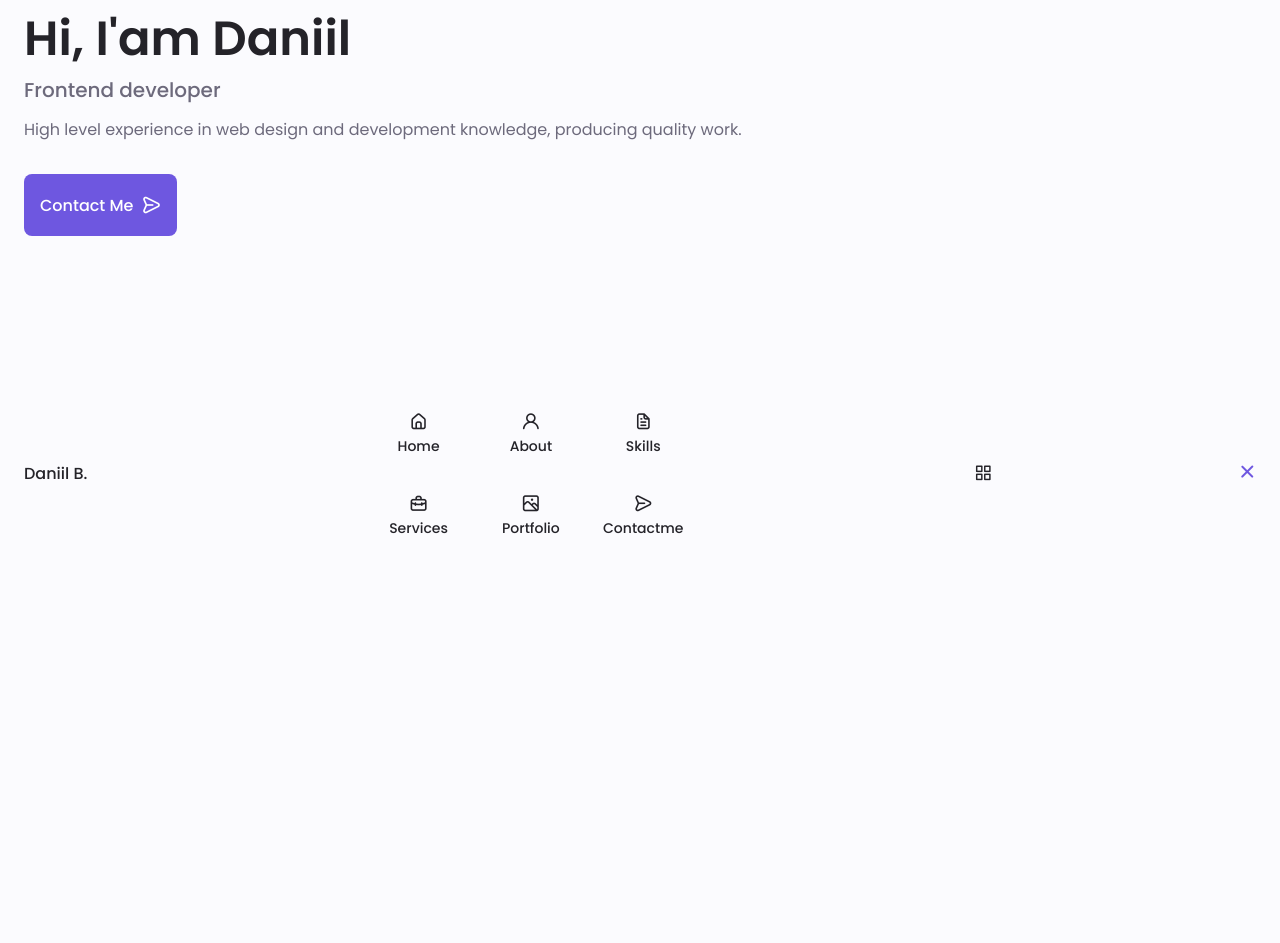
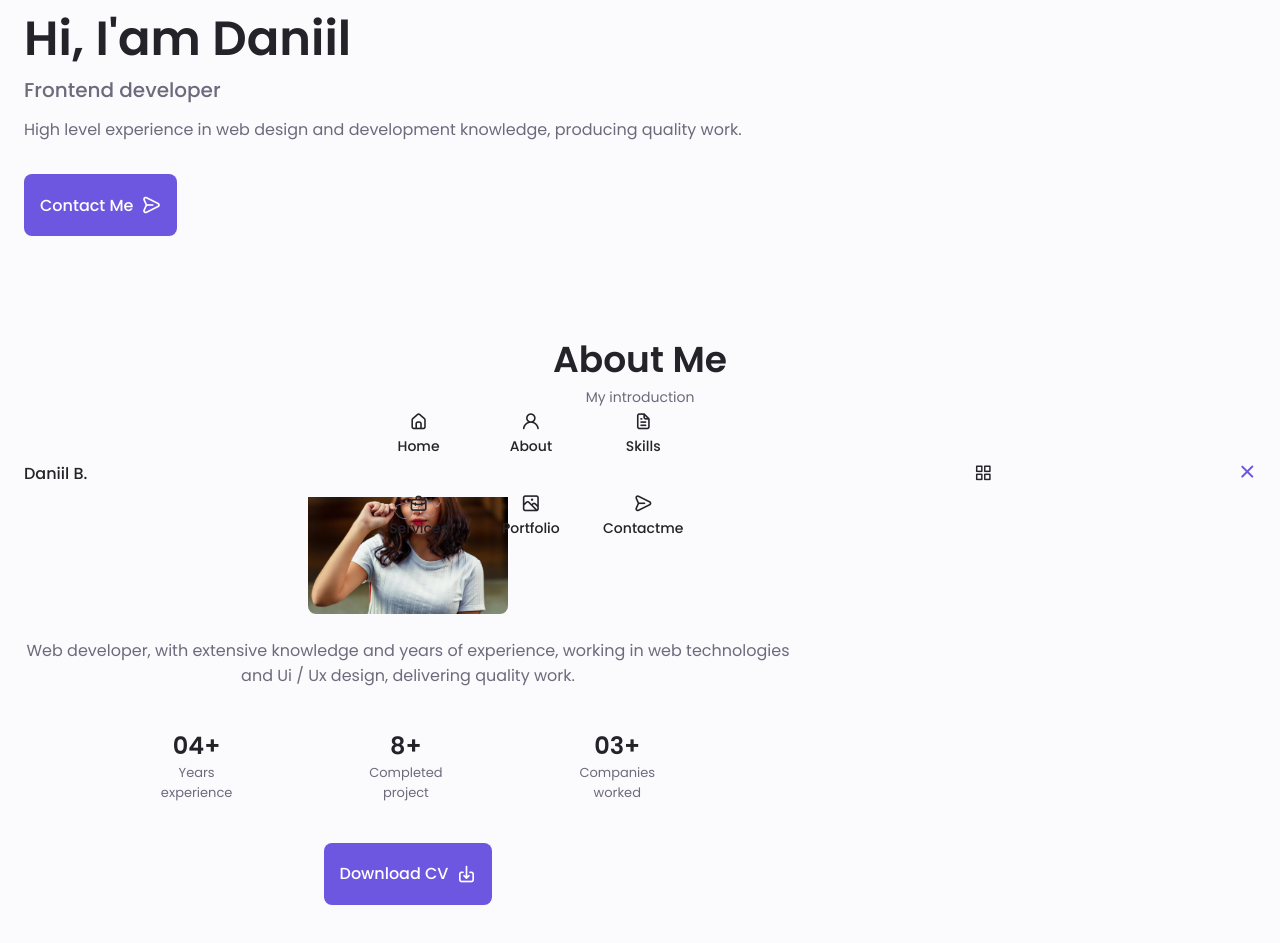
Before and after one commit to Daniil161russ/personal-portfolio, a plain HTML site: page index.html in a window 1280 px wide. Shown: the part 303-1246 px from the top of the page. Drawn offline with nearby package versions, Linux system fonts and the light colour scheme.

Commit message:
create about section

```diff
--- a/assets/css/styles.css
+++ b/assets/css/styles.css
@@ -350,7 +350,44 @@ img {
 }
 
 /*==================== ABOUT ====================*/
+.about__img {
+  width: 200px;
+  border-radius: .5rem;
+  justify-self: center;
+  align-self: center;
+}
 
+.about__description {
+  text-align: center;
+  margin-bottom: var(--mb-2-5);
+}
+
+.about__info {
+  display: flex;
+  justify-content: space-evenly;
+  margin-bottom: var(--mb-2-5);
+}
+
+.about__info-title{
+  font-size: var(--h2-font-size);
+  font-weight: var(--font-semi-bold);
+  color: var(--title-color);
+}
+
+.about__info-name {
+  font-size: var(--smaller-font-size);
+}
+
+.about__info-title,
+.about__info-name {
+  display: block;
+  text-align: center;
+}
+
+.about__buttons {
+  display: flex;
+  justify-content: center;
+}
 
 /*==================== SKILLS ====================*/
 
--- a/index.html
+++ b/index.html
@@ -123,7 +123,39 @@
 
             <!--==================== ABOUT ====================-->
             <section class="about section" id="about">
+                <h2 class="section__title">About Me</h2>
+                <span class="section__subtitle">My introduction</span>
 
+                <div class="about__container container grid">
+                    <img src="assets/img/about.jpg" alt="about" class="about__img">
+
+                    <div class="about__data">
+                        <p class="about__description">Web developer, with extensive knowledge and years of experience, working in web technologies and Ui / Ux design, delivering quality work.</p>
+
+                        <div class="about__info">
+                            <div>
+                                <span class="about__info-title">04+</span>
+                                <span class="about__info-name">Years <br> experience</span>
+                            </div>
+
+                            <div>
+                                <span class="about__info-title">8+</span>
+                                <span class="about__info-name">Completed <br> project</span>
+                            </div>
+
+                            <div>
+                                <span class="about__info-title">03+</span>
+                                <span class="about__info-name">Companies <br> worked</span>
+                            </div>
+                        </div>
+
+                        <div class="about__buttons">
+                            <a download="" href="assets/pdf/Alexa-Cv.pdf" class="button button--flex">
+                                Download CV <i class="uil uil-download-alt button__icon"></i>
+                            </a>
+                        </div>
+                    </div>
+                </div>
             </section>
 
             <!--==================== SKILLS ====================-->
```
Also changed, not shown: 1 other file.
